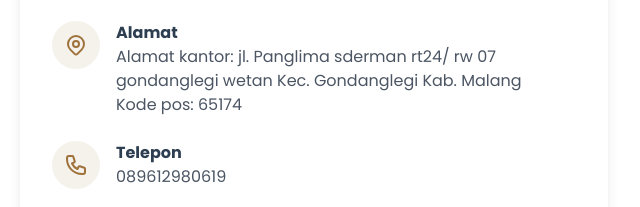
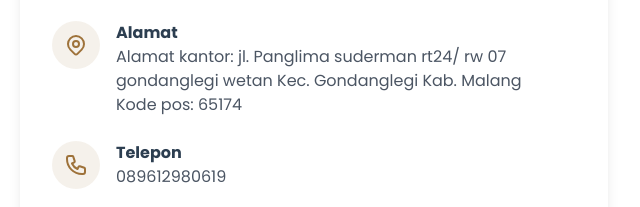
Before and after one commit to cecepns/home-interior, a plain HTML site: page index.html in a window 1280 px wide. Shown: the part 5579-5786 px from the top of the page, 640-1280 px from the left. Drawn offline with Linux system fonts and the light colour scheme; a script that the page names is missing.

Commit message:
fix: alamat

```diff
--- a/index.html
+++ b/index.html
@@ -2061,7 +2061,7 @@
                 </div>
                 <div>
                   <h4 class="font-bold text-primary">Alamat</h4>
-                  <p class="text-gray-600">Alamat kantor: jl. Panglima sderman rt24/ rw 07 gondanglegi wetan
+                  <p class="text-gray-600">Alamat kantor: jl. Panglima suderman rt24/ rw 07 gondanglegi wetan
                     Kec. Gondanglegi
                     Kab. Malang
                     <br />
```
